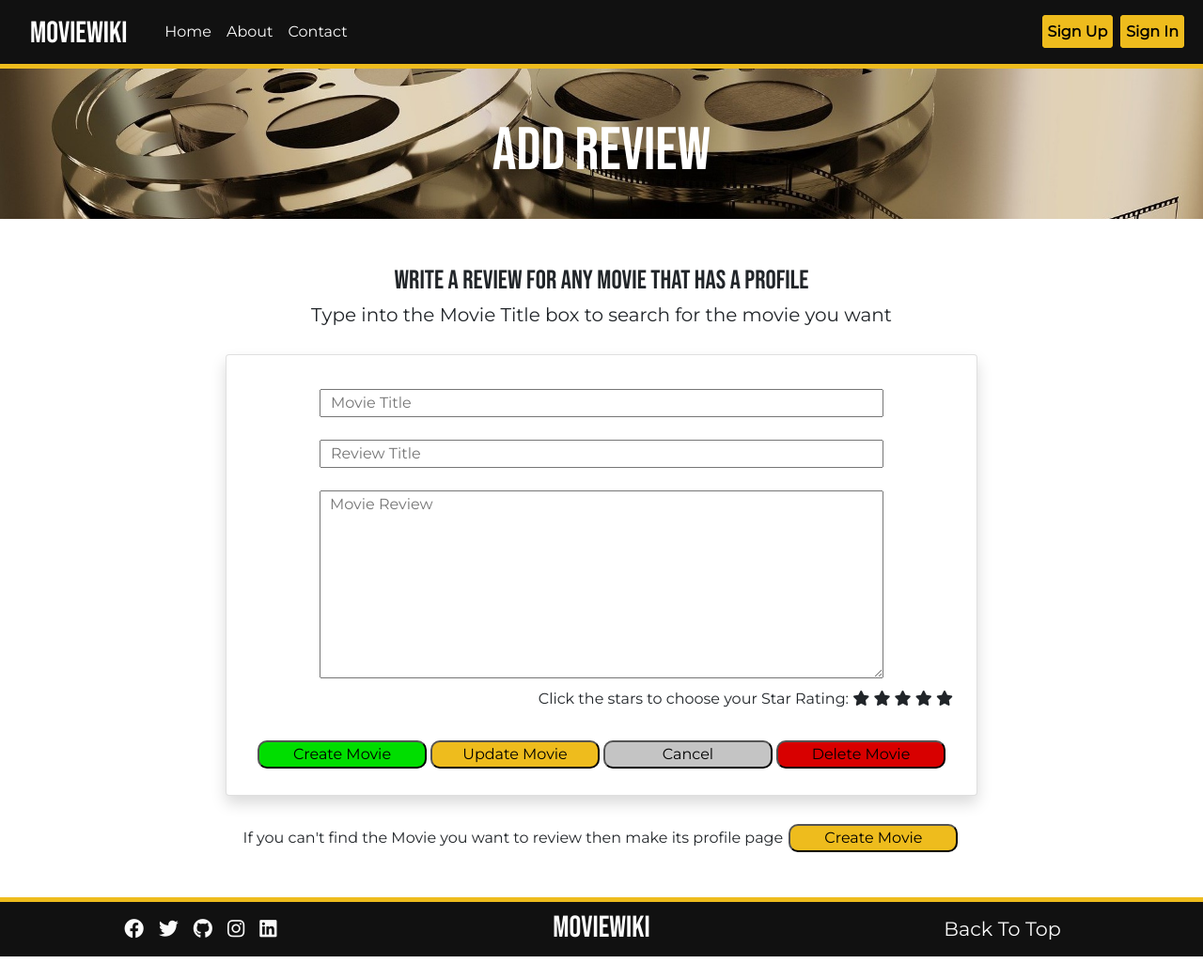
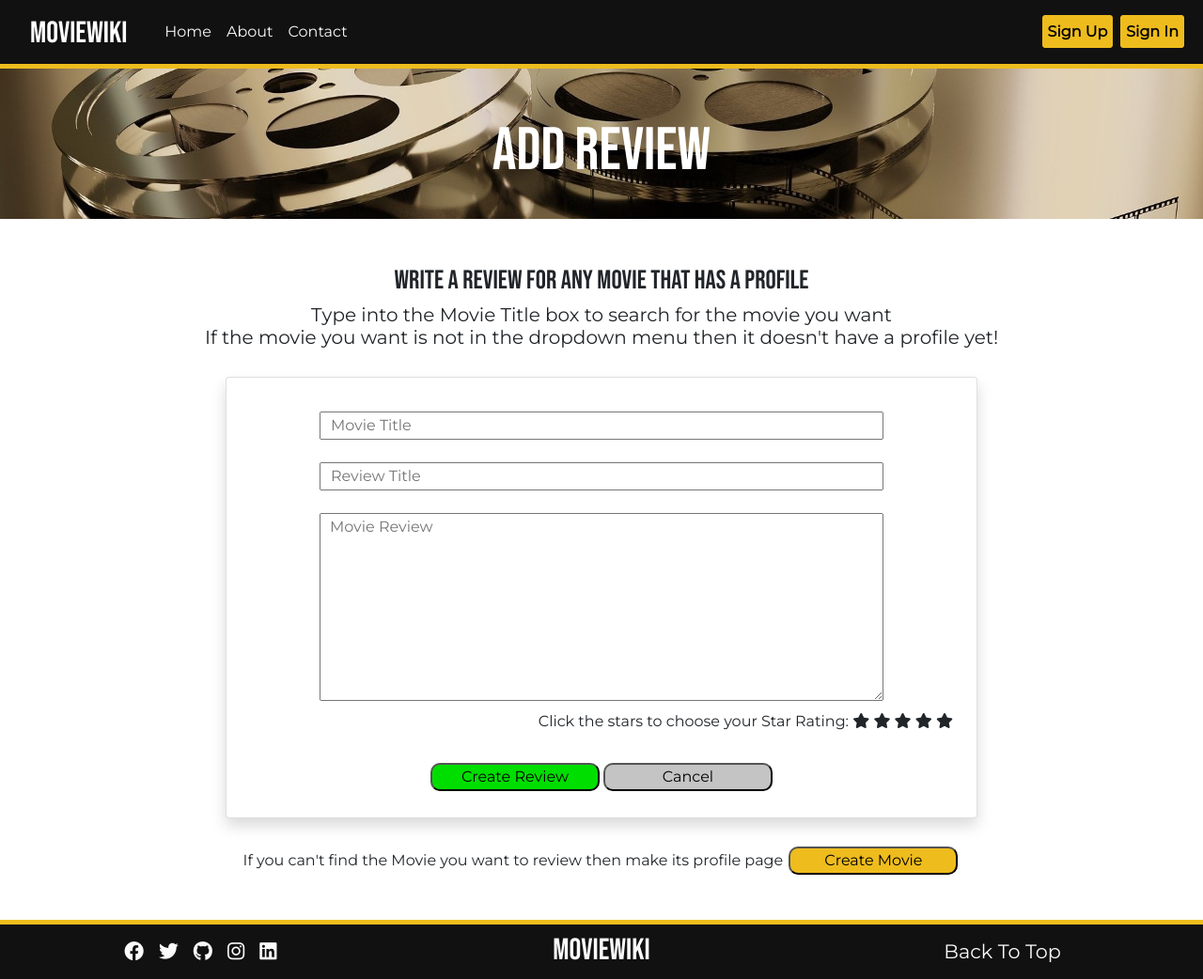
Before and after one commit to nlenno1/moviewiki-ms3, a Flask app: page /create-review in a window 1280 px wide. Shown: the whole page at 94% size. Before the commit the page ends 1018 px from the top, so only its background shows below. Run offline with Flask 2, Linux system fonts and the light colour scheme; data that the repository does not hold is empty; some libraries are stand-ins or nearby versions.

Commit message:
finish create-review page before adding functionality

```diff
--- a/app.py
+++ b/app.py
@@ -221,7 +221,7 @@ def view_movie(movie_id):
 
 @app.route("/create-review", methods=["GET", "POST"])
 def create_review():
-    movie_title_list = mongo.db.movies.find({}, {"movie_name": 1})
+    movie_title_list = mongo.db.movies.find({}, {"movie_title": 1})
     return render_template(
         "create-review.html", movie_title_list=movie_title_list)
 
--- a/templates/create-review.html
+++ b/templates/create-review.html
@@ -5,13 +5,13 @@
 
     <div class="container-md text-center">
         <h3 class="mt-5">Write a Review for any Movie that has a profile</h3>
-        <h5>Type into the Movie Title box to search for the movie you want</h5>
-        <form>
+        <h5>Type into the Movie Title box to search for the movie you want<br>If the movie you want is not in the dropdown menu then it doesn't have a profile yet!</h5>
+        <form method="POST" action="{{ url_for('create_review') }}">
             <div id="add-review" class="card form-card card-large generic-form input-large shadow">
                 <input type="list" list="movie-titles" class="mt-3 mb-4" placeholder="Movie Title">
                 <datalist id="movie-titles">
                     {% for movie in movie_title_list %}
-                        <option value="{{ movie.movie_name }}"></option>
+                        <option value="{{ movie.movie_title|title }}"></option>
                     {% endfor %}
                 </datalist>
                 <input type="text" name="review-title" id="review-title" class="validate mb-4" placeholder="Review Title" pattern="^[a-zA-Z0-9 ]+{5,100}$" required>
@@ -26,10 +26,8 @@
                     <i id="5" class="fas fa-star"></i>
                 </div>
                 <div class="buttons-container mt-4 mb-2">
-                    <button type="submit" class="generic-button button-color-green mt-2"><a href="">Create Movie</a></button>
-                    <button type="submit" class="generic-button button-color-gold mt-2"><a href="">Update Movie</a></button>
+                    <button type="submit" class="generic-button button-color-green mt-2">Create Review</a></button>
                     <button class="generic-button mt-2"><a href="{{ url_for('home') }}">Cancel</a></button>
-                    <button type="submit" class="generic-button button-color-red mt-2"><a href="">Delete Movie</a></button>
                 </div>
             </div>
         </form>
```
